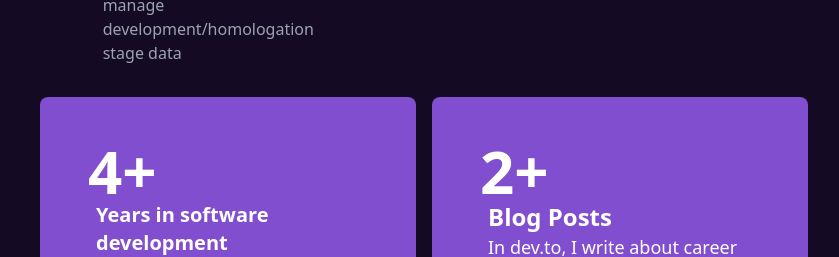
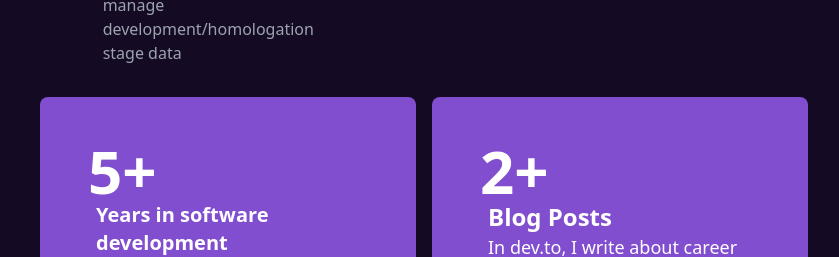
Before and after one commit to eduardocappellotto/cappellotto-portfolio, a Next.js app: page /2048-in-react/ in a window 1280 px wide. Shown: the part 1475-1732 px from the top of the page, without its empty margins (216-1055 px from the left). Built offline with nearby package versions, Linux system fonts and the light colour scheme.

Commit message:
fix: years from 2019

```diff
--- a/src/components/ExperienceSection.tsx
+++ b/src/components/ExperienceSection.tsx
@@ -1,14 +1,17 @@
-// components/ExperienceSection.tsx
 import React from "react";
 import Card from "./Card";
 
 const ExperienceSection: React.FC = () => {
+  const startYear = 2019;
+  const currentYear = new Date().getFullYear();
+  const yearsOfExperience = currentYear - startYear;
+
   return (
     <section className="my-4 grid grid-cols-1 md:grid-cols-2 lg:grid-cols-2 gap-4">
       <div className="col-span-1 lg:col-span-1">
         <Card style={{ backgroundColor: "primary" }}>
           <div className="flex flex-wrap">
-            <h2 className="text-6xl font-bold self-start ml-2 mt-1">4+</h2>
+            <h2 className="text-6xl font-bold self-start ml-2 mt-1">{yearsOfExperience}+</h2>
             <div className="ml-4">
               <h3 className="text-xl font-semibold">
                 Years in software development
```
